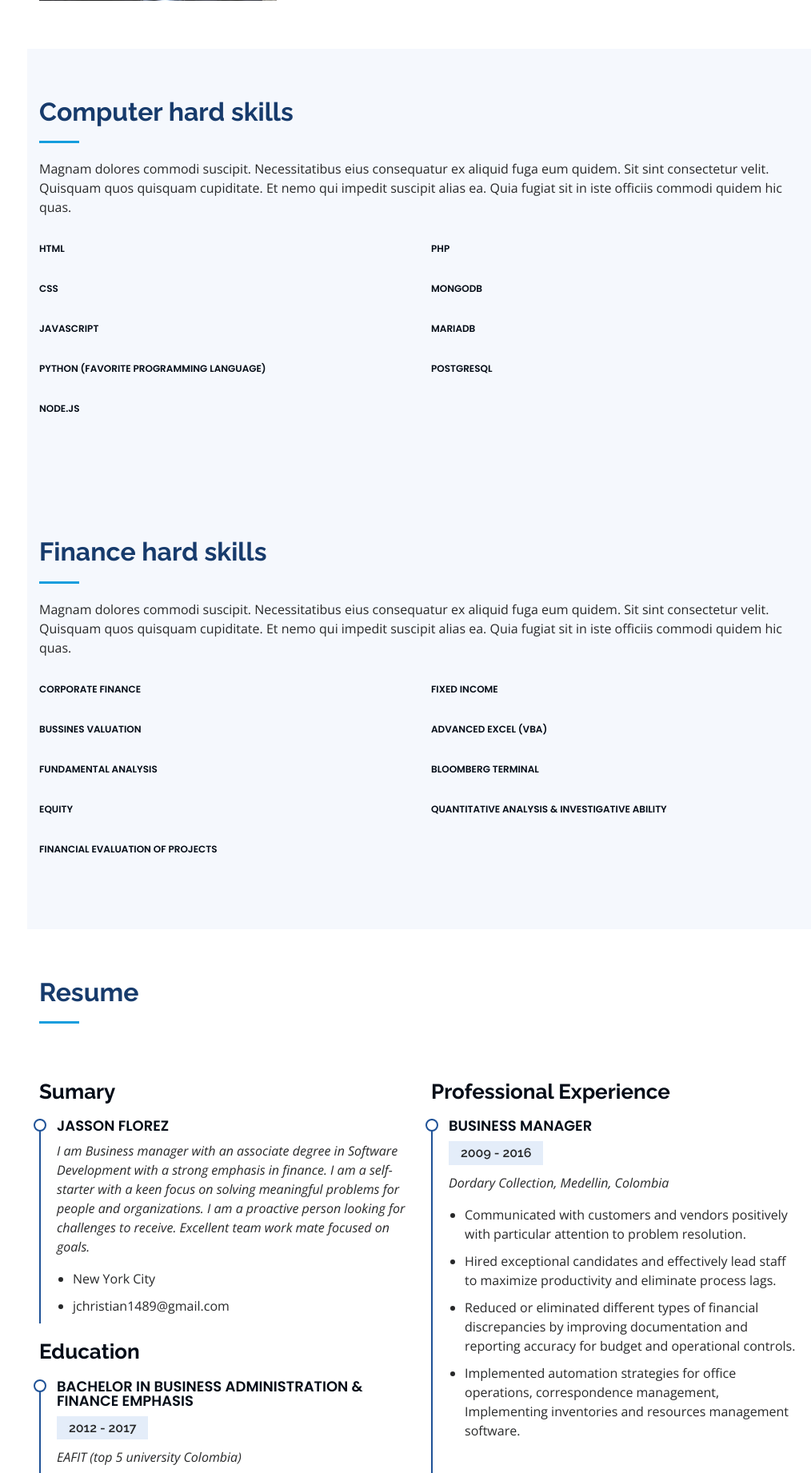
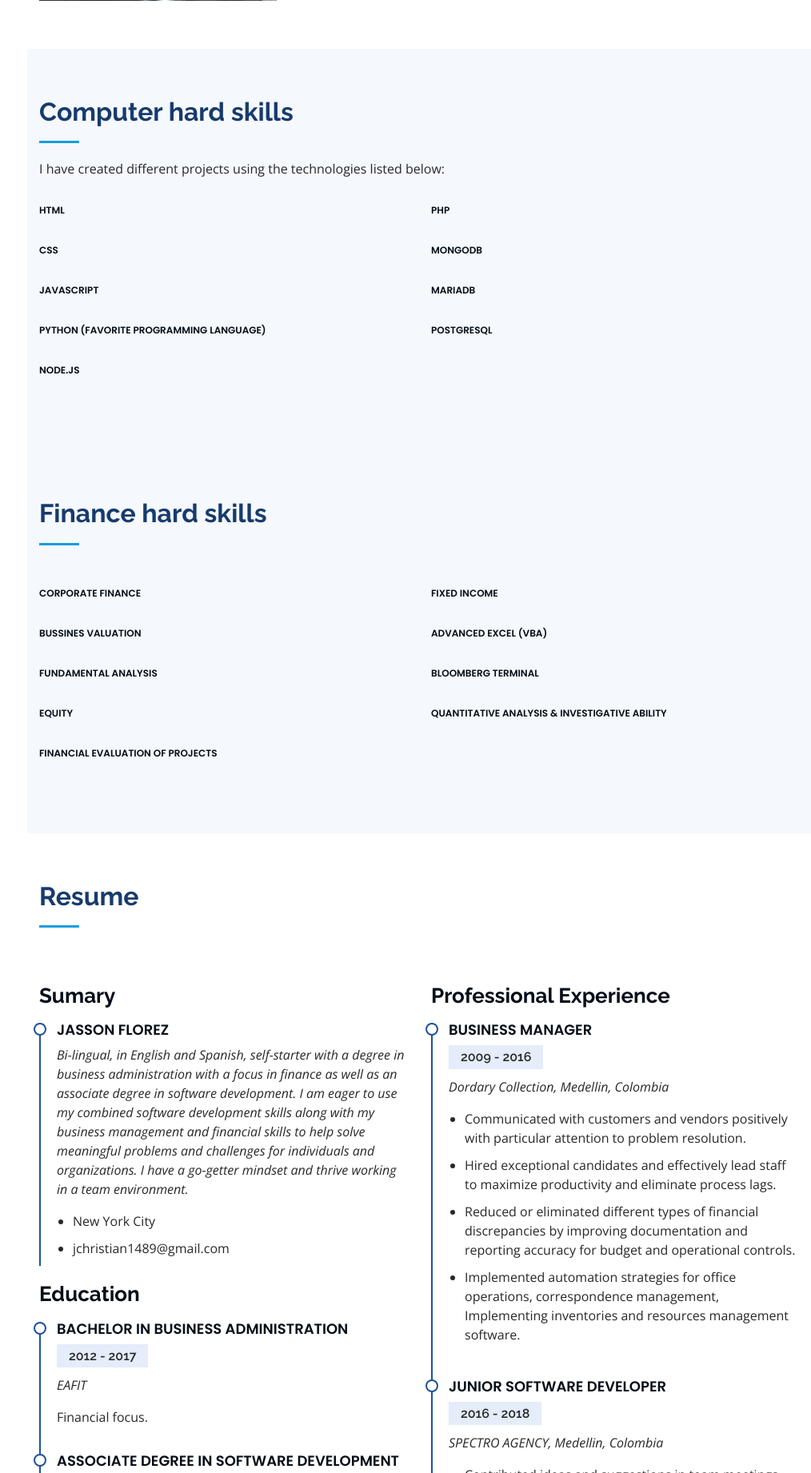
Before and after one commit to jchristian1/django_portfolio, a Django app: page / in a window 1280 px wide. Shown: the part 1600-3442 px from the top of the page at 80% size, without its empty margins (266-1280 px from the left). Run offline with Django 4.2, Linux system fonts and the light colour scheme; some libraries are stand-ins or nearby versions.

Commit message:
Updating content about

```diff
--- a/playground/templates/index.html
+++ b/playground/templates/index.html
@@ -106,7 +106,7 @@
             <div class="row">
               <div class="col-lg-6">
                 <ul>
-                  <li><i class="icofont-rounded-right"></i> <strong>City:</strong> City : New York, USA</li>
+                  <li><i class="icofont-rounded-right"></i> <strong>City:</strong> New York, New York</li>
 
                 </ul>
               </div>
@@ -180,7 +180,7 @@
 
         <div class="section-title">
           <h2>Computer hard skills</h2>
-          <p>Magnam dolores commodi suscipit. Necessitatibus eius consequatur ex aliquid fuga eum quidem. Sit sint consectetur velit. Quisquam quos quisquam cupiditate. Et nemo qui impedit suscipit alias ea. Quia fugiat sit in iste officiis commodi quidem hic quas.</p>
+          <p>I have created different projects using the technologies listed below:</p>
         </div>
 
         <div class="row skills-content">
@@ -260,7 +260,7 @@
 
         <div class="section-title">
           <h2>Finance hard skills</h2>
-          <p>Magnam dolores commodi suscipit. Necessitatibus eius consequatur ex aliquid fuga eum quidem. Sit sint consectetur velit. Quisquam quos quisquam cupiditate. Et nemo qui impedit suscipit alias ea. Quia fugiat sit in iste officiis commodi quidem hic quas.</p>
+
         </div>
 
         <div class="row skills-content">
@@ -348,7 +348,7 @@
             <h3 class="resume-title">Sumary</h3>
             <div class="resume-item pb-0">
               <h4>Jasson Florez</h4>
-              <p><em>I am Business manager with an associate degree in Software Development with a strong emphasis in finance. I am a self-starter with a keen focus on solving meaningful problems for people and organizations. I am a proactive person looking for challenges to receive. Excellent team work mate focused on goals.</em></p>
+              <p><em>Bi-lingual, in English and Spanish, self-starter with a degree in business administration with a focus in finance as well as an associate degree in software development. I am eager to use my combined software development skills along with my business management and financial skills to help solve meaningful problems and challenges for individuals and organizations. I have a go-getter mindset and thrive working in a team environment.</em></p>
               <ul>
                 <li>New York City</li>
                 <li>jchristian1489@gmail.com</li>
@@ -357,16 +357,21 @@
 
             <h3 class="resume-title">Education</h3>
             <div class="resume-item">
-              <h4>Bachelor in Business Administration &amp; Finance emphasis</h4>
+              <h4>Bachelor in Business Administration</h4>
               <h5>2012 - 2017</h5>
-              <p><em>EAFIT (top 5 university Colombia)</em></p>
-              <p>Qui deserunt veniam. Et sed aliquam labore tempore sed quisquam iusto autem sit. Ea vero voluptatum qui ut dignissimos deleniti nerada porti sand markend</p>
+              <p><em>EAFIT</em></p>
+              <p>Financial focus.</p>
             </div>
             <div class="resume-item">
               <h4>Associate degree in software development</h4>
               <h5>2014 - 2016</h5>
               <p><em>CESDE</em></p>
-              <p>Quia nobis sequi est occaecati aut. Repudiandae et iusto quae reiciendis et quis Eius vel ratione eius unde vitae rerum voluptates asperiores voluptatem Earum molestiae consequatur neque etlon sader mart dila</p>
+            </div>
+            <div class="resume-item">
+              <h4>Google Data Analytics, Profesional Certificate</h4>
+              <h5>2022</h5>
+              <p><em>GOOGLE</em></p>
+              <p></p>
             </div>
           </div>
           <div class="col-lg-6" data-aos="fade-up" data-aos-delay="100">
@@ -405,7 +410,7 @@
 
         <div class="section-title">
           <h2>Portfolio</h2>
-          <p>Magnam dolores commodi suscipit. Necessitatibus eius consequatur ex aliquid fuga eum quidem. Sit sint consectetur velit. Quisquam quos quisquam cupiditate. Et nemo qui impedit suscipit alias ea. Quia fugiat sit in iste officiis commodi quidem hic quas.</p>
+          <p>My passions include Software, Finance, Business and Data (Data Analysis and Machine learning), these topics are included in my portfolio.</p>
         </div>
 
         <div class="row" data-aos="fade-up">
@@ -638,7 +643,7 @@
 
         <div class="section-title">
           <h2>Contact</h2>
-          <p>Magnam dolores commodi suscipit. Necessitatibus eius consequatur ex aliquid fuga eum quidem. Sit sint consectetur velit. Quisquam quos quisquam cupiditate. Et nemo qui impedit suscipit alias ea. Quia fugiat sit in iste officiis commodi quidem hic quas.</p>
+          <p>It would be a pleasure to connect with you <a href="https://www.linkedin.com/in/jasson-florez-844108101/" class="linkedin"><i class="bx bxl-linkedin"></i></a>.</p>
         </div>
 
         <div class="row" data-aos="fade-in">
@@ -648,7 +653,7 @@
               <div class="address">
                 <i class="icofont-google-map"></i>
                 <h4>Location:</h4>
-                <p>New York, NY 10025</p>
+                <p>New York, NY</p>
               </div>
 
               <div class="email">
```
